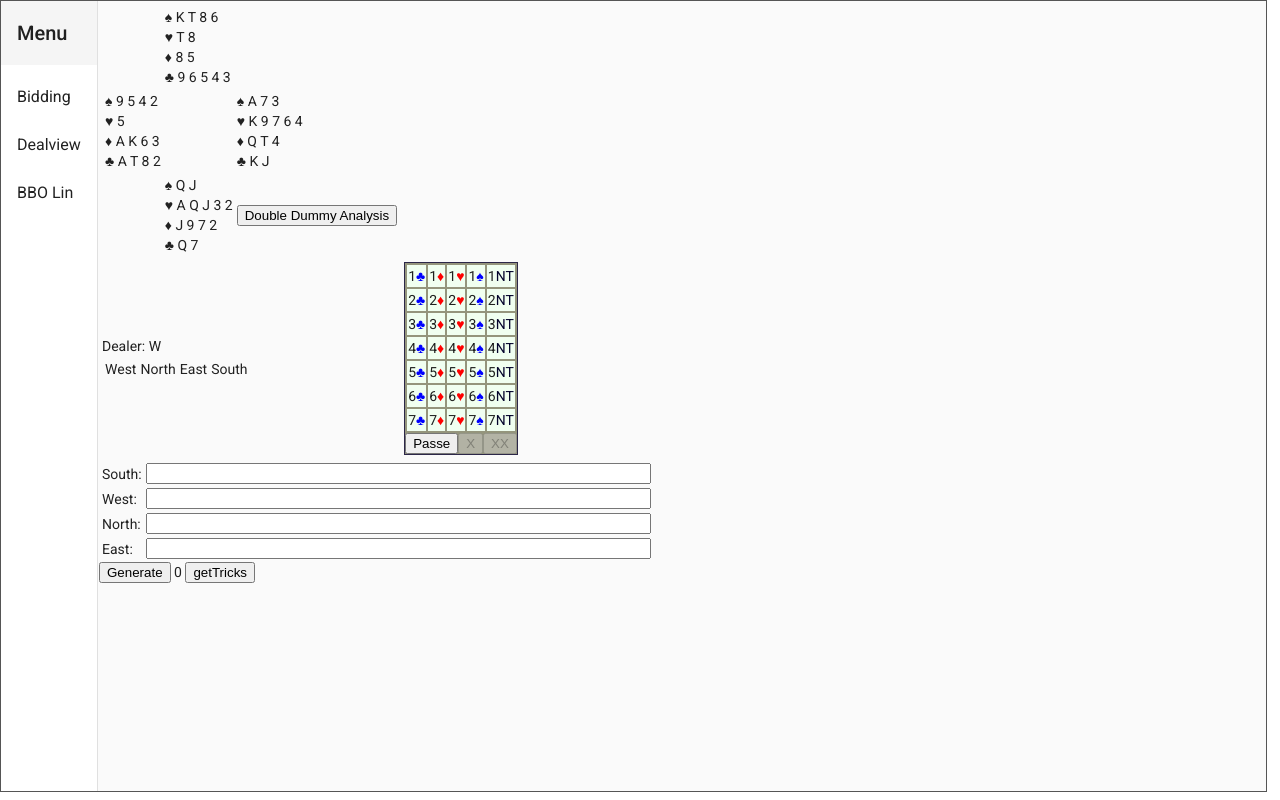
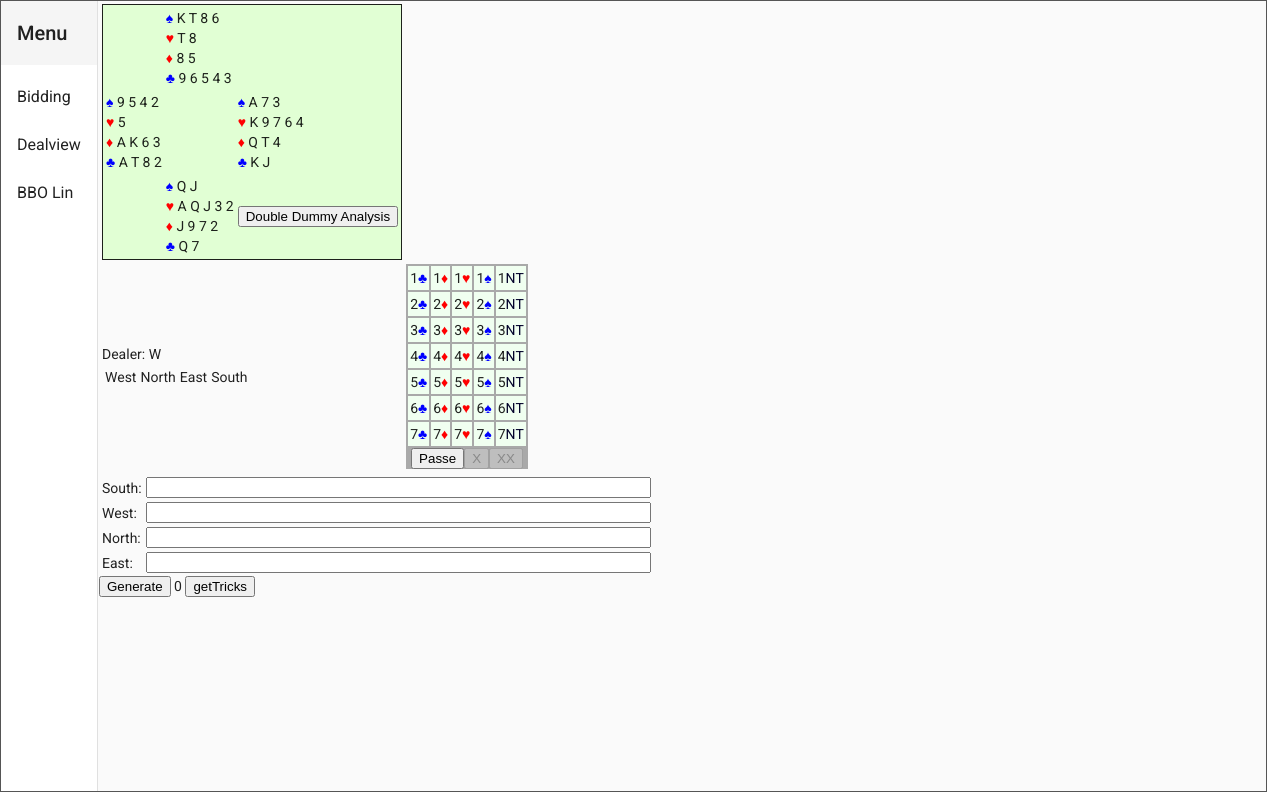
Before and after one commit to DarkMatterBridge/BridgeExplorer, an Angular app: page /dealview in a window 1280 px wide. Built offline with nearby package versions, Linux system fonts and the light colour scheme.

Commit message:
bidding box design

```diff
--- a/src/app/biddingbox/biddingbox.component.html
+++ b/src/app/biddingbox/biddingbox.component.html
@@ -7,7 +7,17 @@
     </tr>
   </table>
 
-<button (click)="addBid('P')" [disabled]="!biddingSequence.isBidLegal('P')"> Passe </button>
-<button (click)="addBid('X')" [disabled]="!biddingSequence.isBidLegal('X')"> X </button>
-<button (click)="addBid('XX')" [disabled]="!biddingSequence.isBidLegal('XX')"> XX </button>
+  <div class="buttonbox">
+    <div class="buttons">
+      <div>
+        <button (click)="addBid('P')" [disabled]="!biddingSequence.isBidLegal('P')"> Passe</button>
       </div>
+      <div>
+        <button (click)="addBid('X')" [disabled]="!biddingSequence.isBidLegal('X')"> X</button>
+      </div>
+      <div>
+        <button (click)="addBid('XX')" [disabled]="!biddingSequence.isBidLegal('XX')"> XX</button>
+      </div>
+    </div>
+  </div>
+</div>
--- a/src/app/biddingbox/biddingbox.component.scss
+++ b/src/app/biddingbox/biddingbox.component.scss
@@ -1,6 +1,15 @@
+table {
+  padding: 0px;
+  border:  0px;
+  border-collapse: revert;
+}
+
 td {
   cursor: pointer;
   background-color: honeydew;
+  padding: 2px;
+  border: black 1px;
+
 }
 
 .disabled {
@@ -9,7 +18,16 @@ td {
 }
 
 .lightbox {
-  border: #2c2748 solid 1px;
+  //border: #2c2748 ridge 1px;
   cursor: pointer;
-  background-color: #94957C;
+  background-color: darkgray;
+  text-align: center;
 }
+
+.buttonbox  {
+  display: inline-block;
+}
+
+.buttons  {
+  display: flex;
+}
--- a/src/app/board/board.component.html
+++ b/src/app/board/board.component.html
@@ -1,6 +1,7 @@
-<table>
+  <table>
   <tr>
     <td>
+      <div class="board">
       <table>
         <tr>
           <td></td>
@@ -26,6 +27,7 @@
           <td><app-dd-tricks [board]="board"></app-dd-tricks></td>
         </tr>
       </table>
+      </div>
     </td>
   <tr>
   <td>
--- a/src/app/board/board.component.scss
+++ b/src/app/board/board.component.scss
@@ -0,0 +1,4 @@
+.board {
+  background-color: #e1ffd4 ;
+  border: solid 1px;
+}
--- a/src/app/cross-origin.service.ts
+++ b/src/app/cross-origin.service.ts
@@ -20,7 +20,7 @@ export class CrossOriginService {
   }
 
   processResponse(event: MessageEvent) {
-    event.data.if(event.source == window && event.data && event.data.direction == "from-content-script")
+    if(event.source == window && event.data && event.data.direction == "from-content-script")
     {
       this.function(event.data.message);
     }
--- a/src/app/hand/hand.component.html
+++ b/src/app/hand/hand.component.html
@@ -1,4 +1,5 @@
 <div *ngFor="let suit of hand.cards.reverse(); let i = index">
 
-{{symbols[i]}} <span *ngFor="let card of suit.reverse()"> {{card}}</span>
+  <app-strain-symbol [suitNo]="3-i"></app-strain-symbol>
+<span *ngFor="let card of suit.reverse()"> {{card}}</span>
 </div>
--- a/src/app/hand/hand.component.ts
+++ b/src/app/hand/hand.component.ts
@@ -9,6 +9,7 @@ import {Hand} from "../model/Hand";
 export class HandComponent implements OnInit {
 
   symbols = ['♣', '♦', '♥', '♠'].reverse();
+  suits = ['S', 'H', 'D', 'C'];
 
   @Input()
   hand: Hand = new Hand();
--- a/src/app/strain-symbol/strain-symbol.component.ts
+++ b/src/app/strain-symbol/strain-symbol.component.ts
@@ -7,7 +7,8 @@ import {Component, Input, OnInit} from '@angular/core';
 })
 export class StrainSymbolComponent implements OnInit {
 
-  @Input() strain: string = 'C' || 'D'
+  @Input() strain: string = "";
+  @Input() suitNo = -1;
 
   class = "black";
   symbol: string | undefined;
@@ -20,20 +21,31 @@ export class StrainSymbolComponent implements OnInit {
   }
 
   ngOnInit() {
+    if (this.suitNo >= 0)
+      this.handleSuitNo();
+    else
+      this.handleBidOrStrain();
+  }
+
+  handleBidOrStrain() {
     let s = this.strain;
     if (this.strain.length > 1) {
       this.level = this.strain.charAt(0);
       s = this.strain.charAt(1);
     }
-
     if (s == "H" || s == "D")
       this.class = "red";
     if (s == "C" || s == "S")
       this.class = "blue";
-
     this.symbol = this.symbolMap[s];
-
   }
 
+  handleSuitNo() {
+    if (this.suitNo == 1 || this.suitNo == 2)
+      this.class = "red";
+    if (this.suitNo == 0 || this.suitNo == 3)
+      this.class = "blue";
+    this.symbol = StrainSymbolComponent.symbols[this.suitNo];
+  }
 
 }
```
Lines whose indentation alone changed are shown as unchanged.
